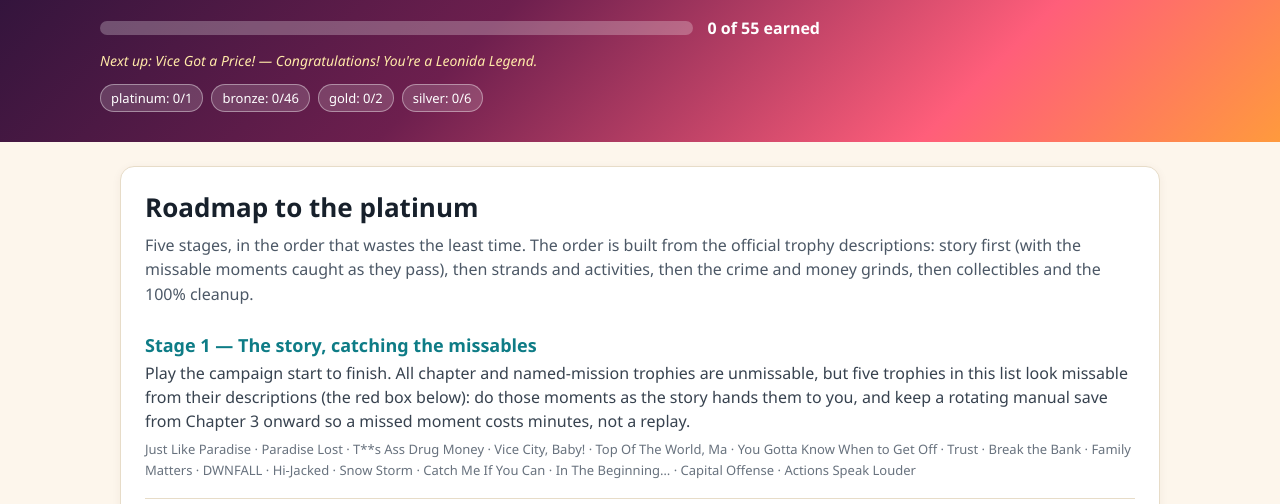
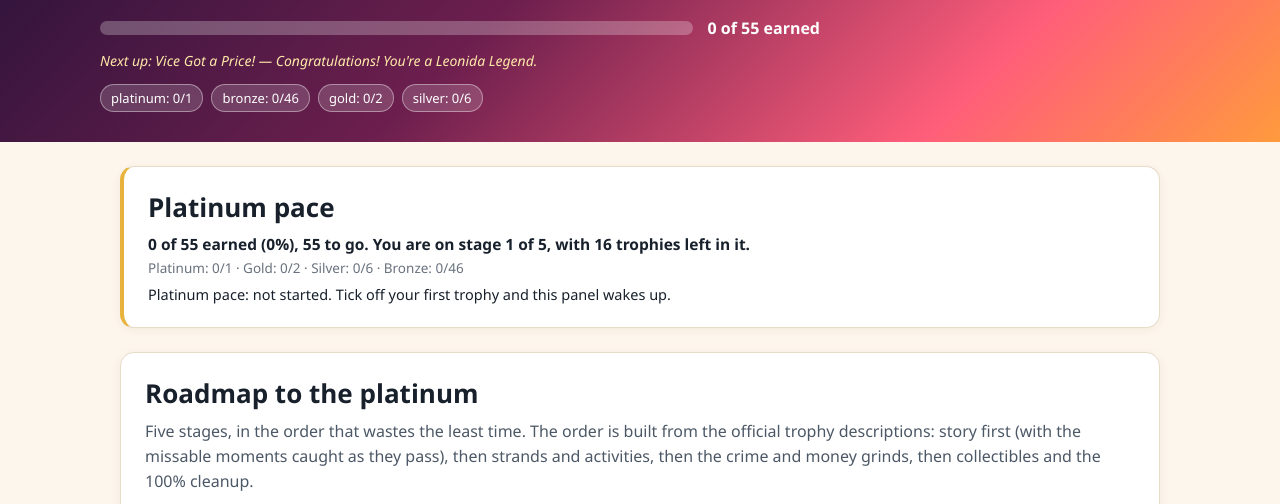
Before and after one commit to ahmed1813544/gta6-trophy-guide, a plain HTML site: page app/index.html in a window 1280 px wide. Shown: the part 222-726 px from the top of the page. Drawn offline with Linux system fonts and the light colour scheme.

Commit message:
Round 3: Platinum pace panel (extras.js), regenerated screenshots

```diff
--- /dev/null
+++ b/app/extras.js
@@ -0,0 +1,115 @@
+// Platinum pace panel: a small live summary that sits under the roadmap and
+// answers the one question the checklist itself does not — how fast is this
+// run actually moving, and what is left between here and the platinum?
+//
+// It reads the same localStorage key as the tracker, so every checkbox tick
+// is reflected the next time the panel refreshes. It never writes progress;
+// the tracker stays the single owner of the saved set.
+
+const KEY = 'leonida-legend-progress-v1';
+const GRADES = ['platinum', 'gold', 'silver', 'bronze'];
+const STAGE_COUNT = 5;
+
+const panel = document.getElementById('pace-panel');
+
+function readEarned() {
+  try {
+    const raw = localStorage.getItem(KEY);
+    const ids = raw ? JSON.parse(raw) : [];
+    return new Set(Array.isArray(ids) ? ids : []);
+  } catch {
+    return new Set();
+  }
+}
+
+function tally(trophies, earned) {
+  const perGrade = {};
+  for (const grade of GRADES) perGrade[grade] = { have: 0, total: 0 };
+  const perStage = Array.from({ length: STAGE_COUNT }, () => ({ have: 0, total: 0 }));
+  for (const t of trophies) {
+    const got = earned.has(t.id);
+    if (perGrade[t.grade]) {
+      perGrade[t.grade].total += 1;
+      if (got) perGrade[t.grade].have += 1;
+    }
+    const slot = perStage[t.stage - 1];
+    if (slot) {
+      slot.total += 1;
+      if (got) slot.have += 1;
+    }
+  }
+  return { perGrade, perStage };
+}
+
+function verdict(percent, remaining) {
+  if (remaining === 0) return 'Platinum pace: done. Vice Got a Price! is yours — screenshot it.';
+  if (percent >= 75) return 'Platinum pace: endgame. Only the cleanup stands between you and the platinum.';
+  if (percent >= 50) return 'Platinum pace: strong. Past halfway — keep the grinds ticking over between story beats.';
+  if (percent >= 25) return 'Platinum pace: building. The roadmap order is doing the heavy lifting now.';
+  if (percent > 0) return 'Platinum pace: early days. Story first, missables caught as they pass.';
+  return 'Platinum pace: not started. Tick off your first trophy and this panel wakes up.';
+}
+
+function render(trophies) {
+  if (!panel) return;
+  const earned = readEarned();
+  const { perGrade, perStage } = tally(trophies, earned);
+  const total = trophies.length;
+  const have = trophies.filter((t) => earned.has(t.id)).length;
+  const remaining = total - have;
+  const percent = total ? Math.round((have / total) * 100) : 0;
+
+  const currentStage = perStage.findIndex((s) => s.have < s.total) + 1;
+  const stageLine = remaining === 0
+    ? 'Every roadmap stage is complete.'
+    : `You are on stage ${currentStage} of ${STAGE_COUNT}, with ${perStage[currentStage - 1].total - perStage[currentStage - 1].have} trophies left in it.`;
+
+  const gradeBits = GRADES
+    .filter((g) => perGrade[g].total > 0)
+    .map((g) => `${g}: ${perGrade[g].have}/${perGrade[g].total}`)
+    .join(' · ');
+
+  panel.innerHTML = '';
+
+  const heading = document.createElement('h2');
+  heading.textContent = 'Platinum pace';
+  panel.append(heading);
+
+  const summary = document.createElement('p');
+  summary.className = 'pace-summary';
+  summary.textContent = `${have} of ${total} earned (${percent}%), ${remaining} to go. ${stageLine}`;
+  panel.append(summary);
+
+  const grades = document.createElement('p');
+  grades.className = 'pace-grades';
+  grades.textContent = gradeBits;
+  panel.append(grades);
+
+  const tip = document.createElement('p');
+  tip.className = 'pace-verdict';
+  tip.textContent = verdict(percent, remaining);
+  panel.append(tip);
+}
+
+async function boot() {
+  if (!panel) return;
+  try {
+    const doc = await (await fetch('data/trophies.json')).json();
+    const trophies = doc.trophies;
+    render(trophies);
+    // The tracker saves in this same tab, so no storage event fires here;
+    // poll the raw saved value cheaply and repaint only when it changes.
+    let lastRaw = localStorage.getItem(KEY);
+    setInterval(() => {
+      const raw = localStorage.getItem(KEY);
+      if (raw !== lastRaw) {
+        lastRaw = raw;
+        render(trophies);
+      }
+    }, 1500);
+  } catch {
+    panel.hidden = true;
+  }
+}
+
+boot();
--- a/app/index.html
+++ b/app/index.html
@@ -23,6 +23,7 @@
 </header>
 
 <main>
+  <section class="panel pace-panel" id="pace-panel"></section>
   <section class="panel" id="roadmap">
     <h2>Roadmap to the platinum</h2>
     <p class="panel-note">Five stages, in the order that wastes the least time. The order is built from the official trophy descriptions: story first (with the missable moments caught as they pass), then strands and activities, then the crime and money grinds, then collectibles and the 100% cleanup.</p>
@@ -76,5 +77,6 @@
   </footer>
 </main>
 <script type="module" src="app.js"></script>
+<script type="module" src="extras.js"></script>
 </body>
 </html>
--- a/app/style.css
+++ b/app/style.css
@@ -80,3 +80,8 @@ button:hover, .import-btn:hover { filter: brightness(1.1); }
 .hidden-note { color: var(--danger); font-weight: 600; font-size: 14px; margin: 0; }
 .empty { color: #68727e; font-size: 15px; padding: 12px 0; }
 footer { color: #68727e; font-size: 13px; line-height: 1.55; padding: 0 4px; }
+.pace-panel { border-left: 4px solid var(--accent, #e8b33c); }
+.pace-panel h2 { margin-top: 0; }
+.pace-summary { font-size: 15.5px; font-weight: 600; margin: 4px 0; }
+.pace-grades { color: #68727e; font-size: 13.5px; margin: 2px 0; text-transform: capitalize; }
+.pace-verdict { margin: 6px 0 0; line-height: 1.55; font-size: 14.5px; }
```
Also changed, not shown: screenshots/1-checklist.jpg, screenshots/2-silver.jpg, screenshots/3-bronze.jpg.
